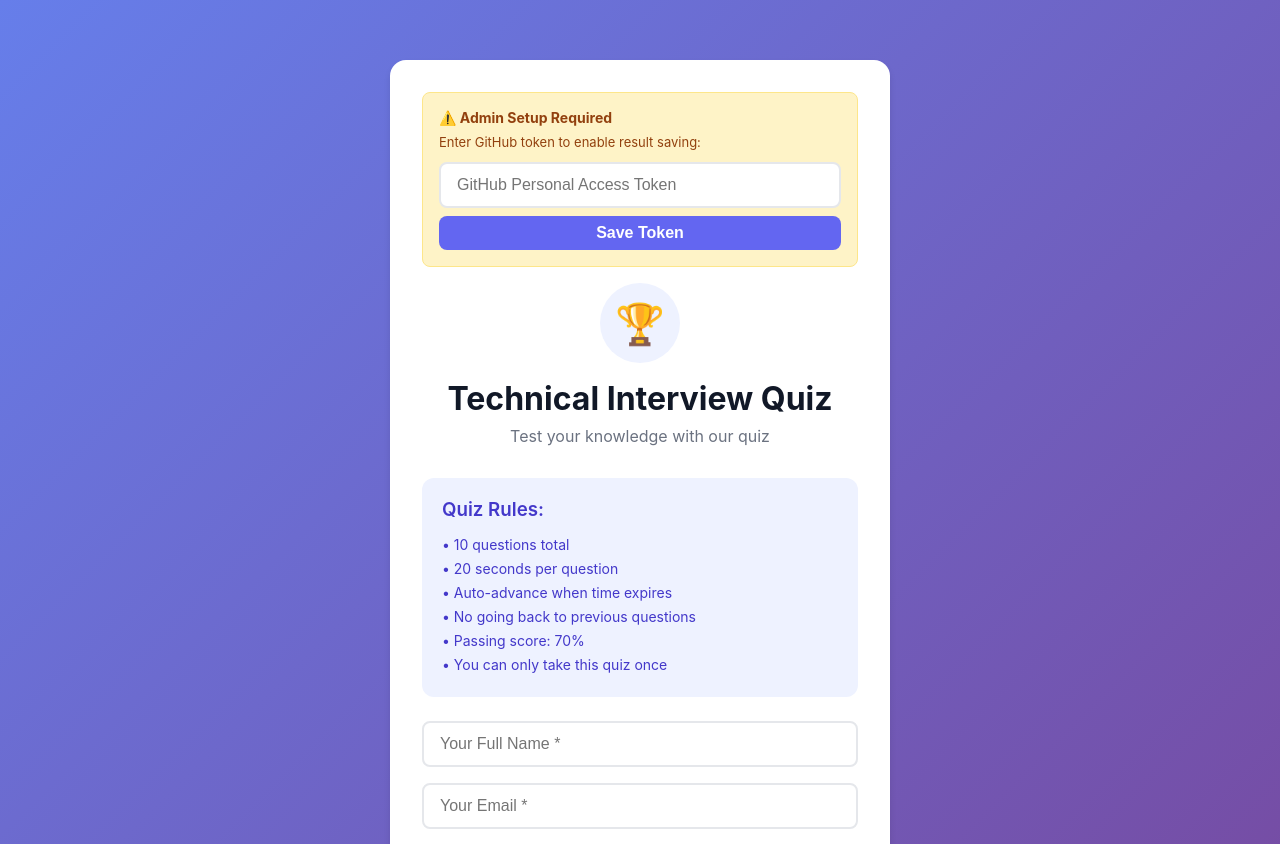
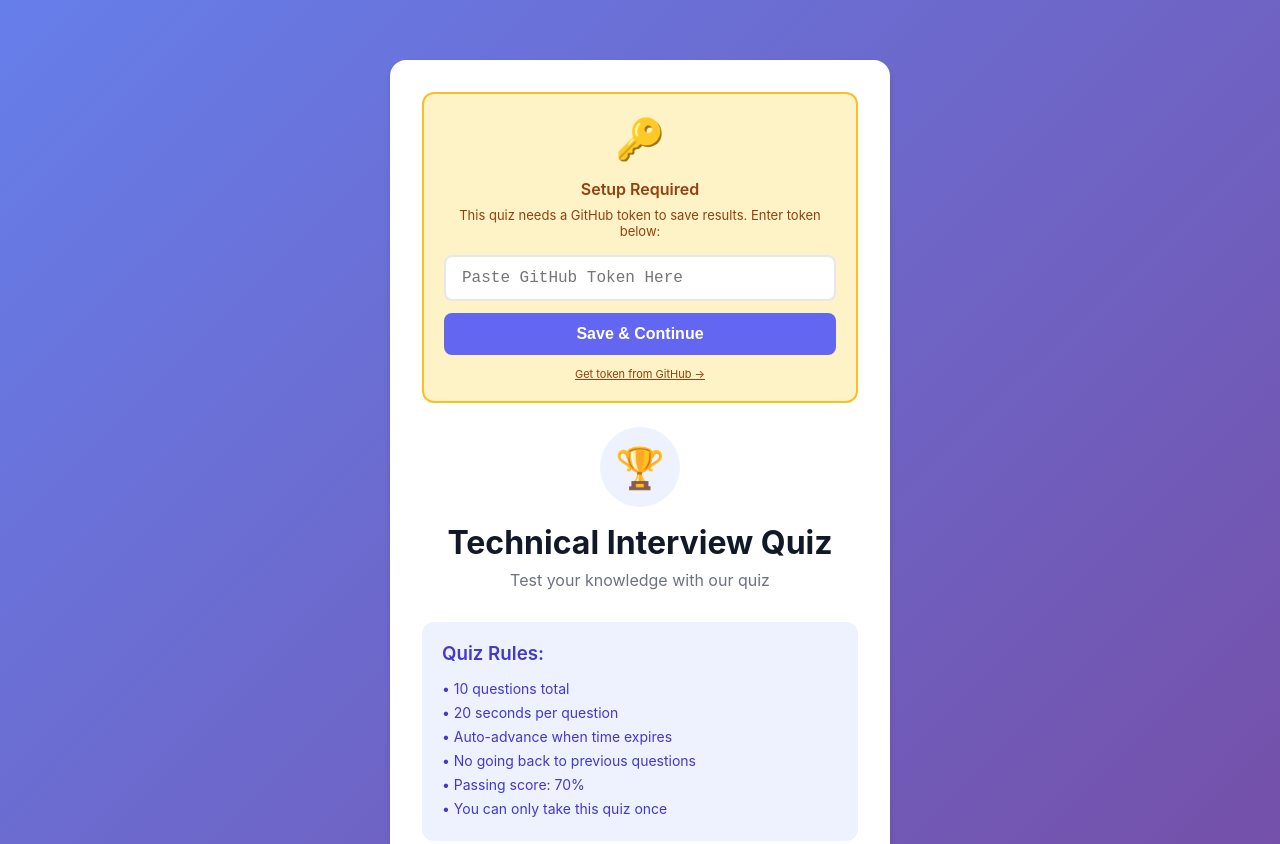
Before and after one commit to Omkarkul1921/interview-quiz, a plain HTML site: page index.html in a window 1280 px wide. Shown: the top 844 px of the page. Drawn offline with Linux system fonts and the light colour scheme.

Commit message:
Update index.html

```diff
--- a/index.html
+++ b/index.html
@@ -201,17 +201,34 @@
         <div class="container" style="padding-top: 60px;">
             <div class="card" style="max-width: 500px; margin: 0 auto;">
 
-                <!-- Show admin setup if no token -->
                 ${!storage.token ? `
-                    <div style="background: #fef3c7; padding: 16px; border-radius: 8px; margin-bottom: 16px; border: 1px solid #fde68a;">
-                        <p style="color: #92400e; font-size: 14px; margin-bottom: 8px;"><strong>⚠️ Admin Setup Required</strong></p>
-                        <p style="color: #92400e; font-size: 13px; margin-bottom: 12px;">Enter GitHub token to enable result saving:</p>
-                        <input type="password" class="input" id="github-token" placeholder="GitHub Personal Access Token" style="margin-bottom: 8px;">
-                        <button class="btn btn-primary" style="width: 100%; padding: 8px;" onclick="storage.setToken(document.getElementById('github-token').value); quiz.render();">Save Token</button>
+                    <div style="background: #fef3c7; padding: 20px; border-radius: 12px; margin-bottom: 24px; border: 2px solid #fbbf24;">
+                        <div style="text-align: center; margin-bottom: 16px;">
+                            <span style="font-size: 40px;">🔑</span>
                         </div>
-                ` : ''}
+                        <p style="color: #92400e; font-size: 16px; font-weight: 600; margin-bottom: 8px; text-align: center;">Setup Required</p>
+                        <p style="color: #92400e; font-size: 13px; margin-bottom: 16px; text-align: center;">
+                            This quiz needs a GitHub token to save results. Enter token below:
+                        </p>
+                        <input type="password" class="input" id="github-token" placeholder="Paste GitHub Token Here" style="margin-bottom: 12px; font-family: monospace;">
+                        <button class="btn btn-primary" style="width: 100%;" onclick="
+                            const token = document.getElementById('github-token').value.trim();
+                            if (token) {
+                                storage.setToken(token);
+                            } else {
+                                alert('Please enter a token');
+                            }
+                        ">Save & Continue</button>
+                        <p style="color: #92400e; font-size: 11px; margin-top: 12px; text-align: center;">
+                            <a href="https://github.com/settings/tokens/new" target="_blank" style="color: #92400e; text-decoration: underline;">Get token from GitHub →</a>
+                        </p>
+                    </div>
+                ` : `
+                    <div style="background: #d1fae5; padding: 12px; border-radius: 8px; margin-bottom: 16px; border: 1px solid #86efac; text-align: center;">
+                        <p style="color: #065f46; font-size: 14px;">✅ GitHub connected - results will be saved</p>
+                    </div>
+                `}
 
-                <!-- Rest of your start screen code -->
                 <div style="text-align: center; margin-bottom: 32px;">
                     <div style="width: 80px; height: 80px; background: #eef2ff; border-radius: 50%; display: flex; align-items: center; justify-content: center; margin: 0 auto 16px;">
                         <span style="font-size: 40px;">🏆</span>
```
Lines whose indentation alone changed are shown as unchanged.
